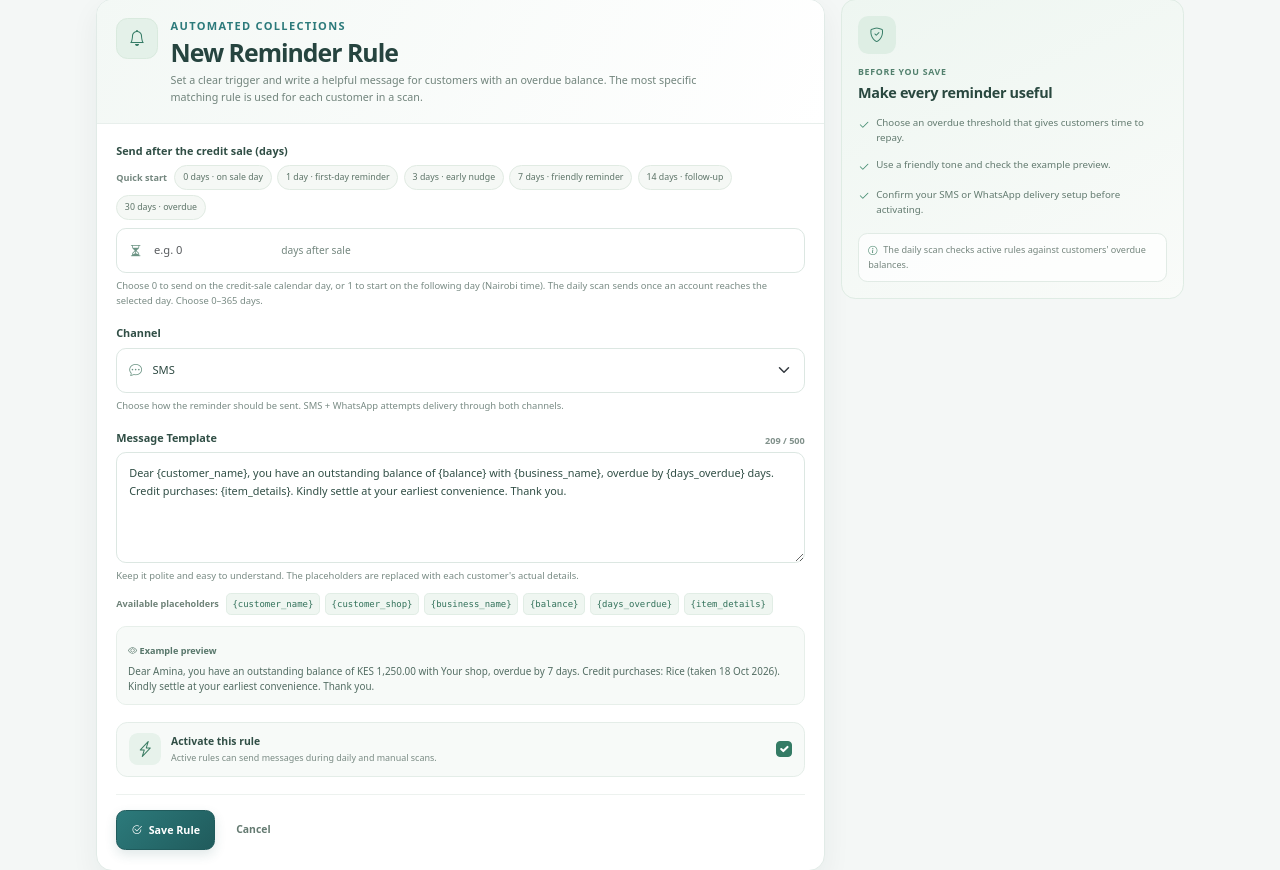
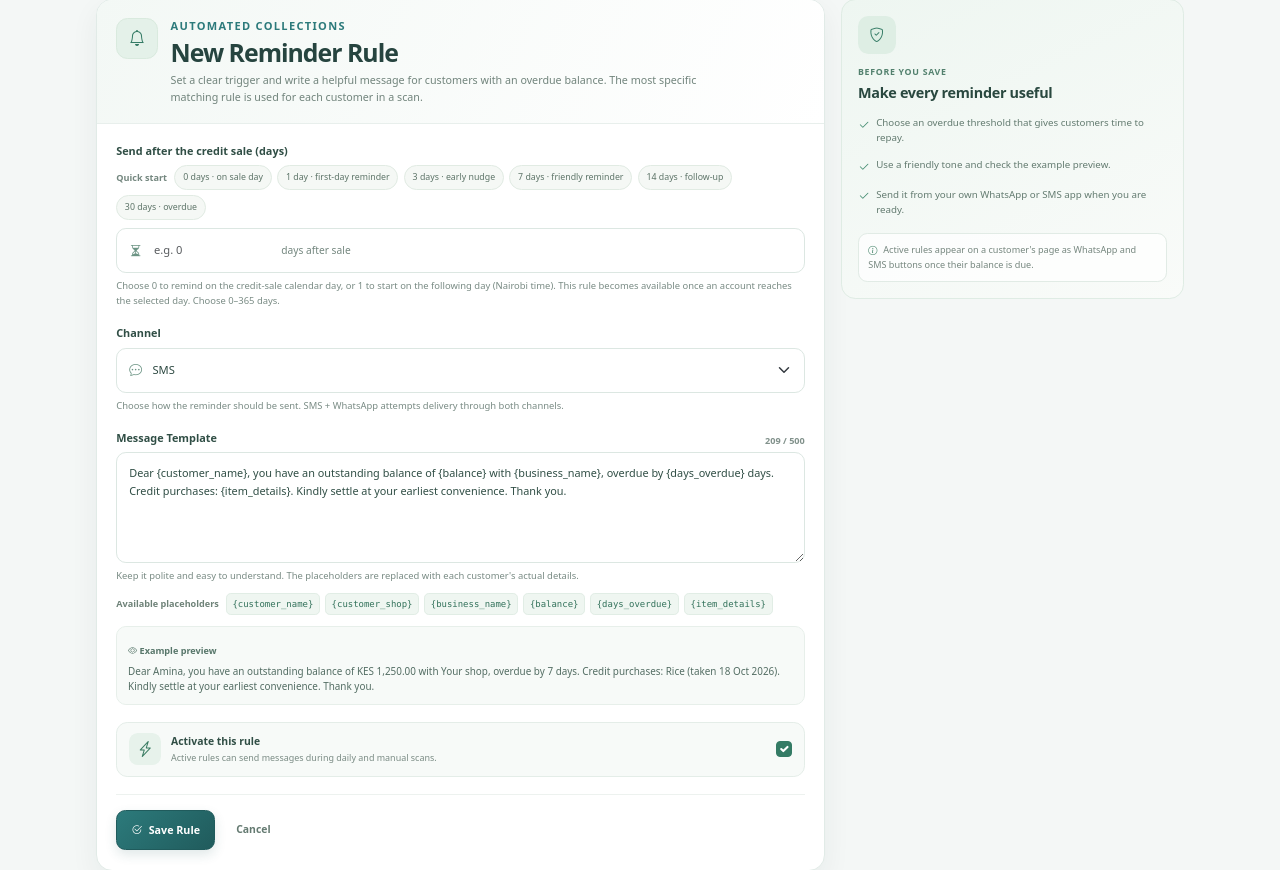
Before and after one commit to VinWonder/CreditManagementSystem, a Flask app: page /reminders/rules/new in a window 1280 px wide. Shown: the part 136-1006 px from the top of the page. Run offline with Flask 3, Linux system fonts and the light colour scheme; the visitor is signed in with stand-in values (Sample User, id 1); some libraries are stand-ins or nearby versions.

Commit message:
Correct the reminder rule form text about the daily scan
The form told retailers a daily scan would send the message and to confirm their SMS or WhatsApp delivery setup. Rules now surface as buttons the retailer taps, so describe that instead.

```diff
--- a/app/templates/reminders/form.html
+++ b/app/templates/reminders/form.html
@@ -35,7 +35,7 @@
             {{ form.trigger_days_overdue(class="form-control", min="0", max="365", step="1", inputmode="numeric", placeholder="e.g. 0", required=true, **{"aria-describedby": "trigger-help" ~ (" trigger-errors" if form.trigger_days_overdue.errors else ""), "aria-invalid": "true" if form.trigger_days_overdue.errors else "false"}) }}
             <span>days after sale</span>
           </span>
-          <small class="reminder-form-help" id="trigger-help">Choose 0 to send on the credit-sale calendar day, or 1 to start on the following day (Nairobi time). The daily scan sends once an account reaches the selected day. Choose 0–365 days.</small>
+          <small class="reminder-form-help" id="trigger-help">Choose 0 to remind on the credit-sale calendar day, or 1 to start on the following day (Nairobi time). This rule becomes available once an account reaches the selected day. Choose 0–365 days.</small>
           {% if form.trigger_days_overdue.errors %}
           <div class="reminder-form-errors" id="trigger-errors" role="alert">
             {% for error in form.trigger_days_overdue.errors %}<span><i class="bi bi-exclamation-circle-fill" aria-hidden="true"></i>{{ error }}</span>{% endfor %}
@@ -101,9 +101,9 @@
       <ul>
         <li><i class="bi bi-check2" aria-hidden="true"></i><span>Choose an overdue threshold that gives customers time to repay.</span></li>
         <li><i class="bi bi-check2" aria-hidden="true"></i><span>Use a friendly tone and check the example preview.</span></li>
-        <li><i class="bi bi-check2" aria-hidden="true"></i><span>Confirm your SMS or WhatsApp delivery setup before activating.</span></li>
+        <li><i class="bi bi-check2" aria-hidden="true"></i><span>Send it from your own WhatsApp or SMS app when you are ready.</span></li>
       </ul>
-      <div class="reminder-aside-note"><i class="bi bi-info-circle" aria-hidden="true"></i> The daily scan checks active rules against customers' overdue balances.</div>
+      <div class="reminder-aside-note"><i class="bi bi-info-circle" aria-hidden="true"></i> Active rules appear on a customer's page as WhatsApp and SMS buttons once their balance is due.</div>
     </aside>
   </div>
 </section>
```
